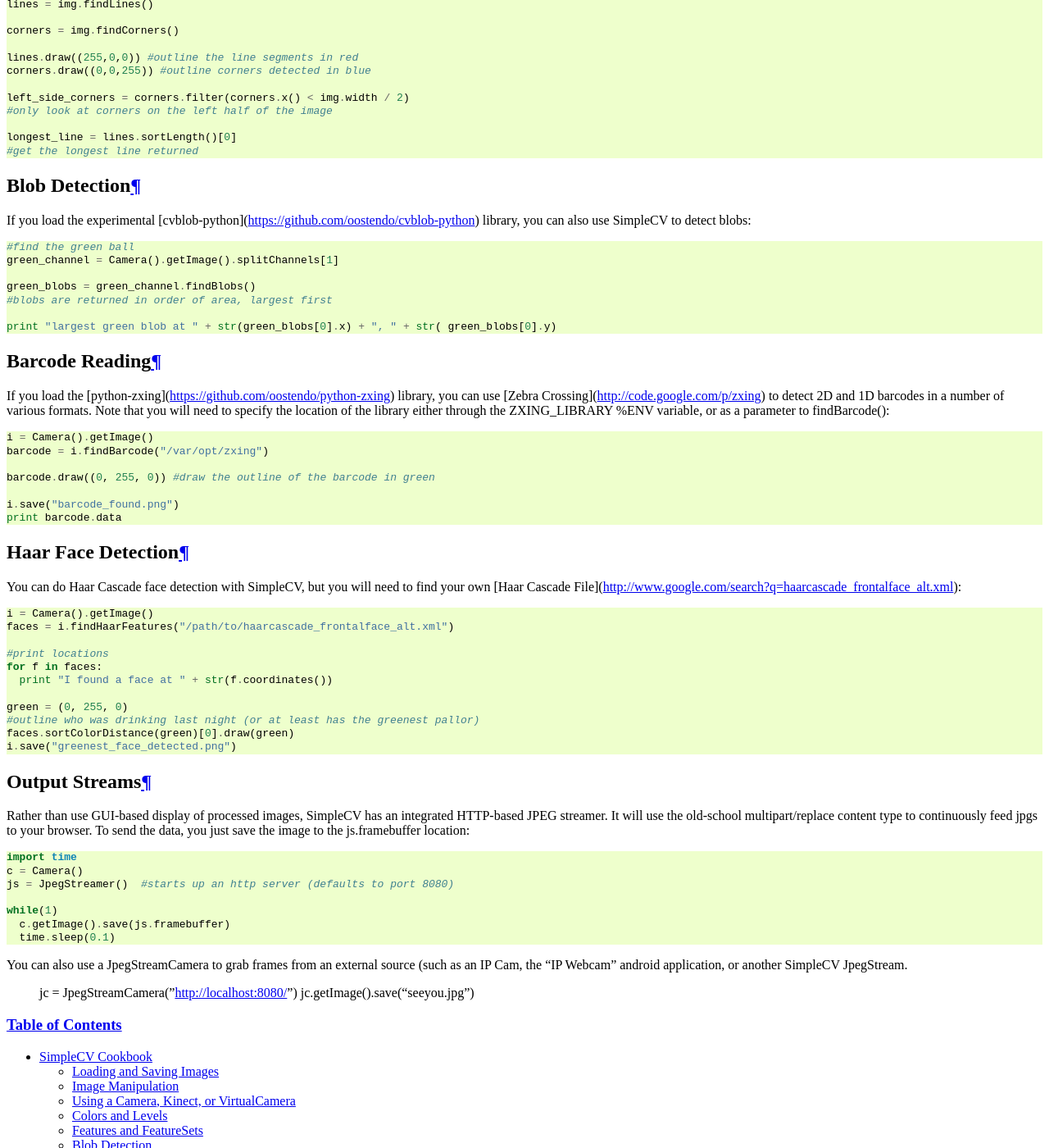
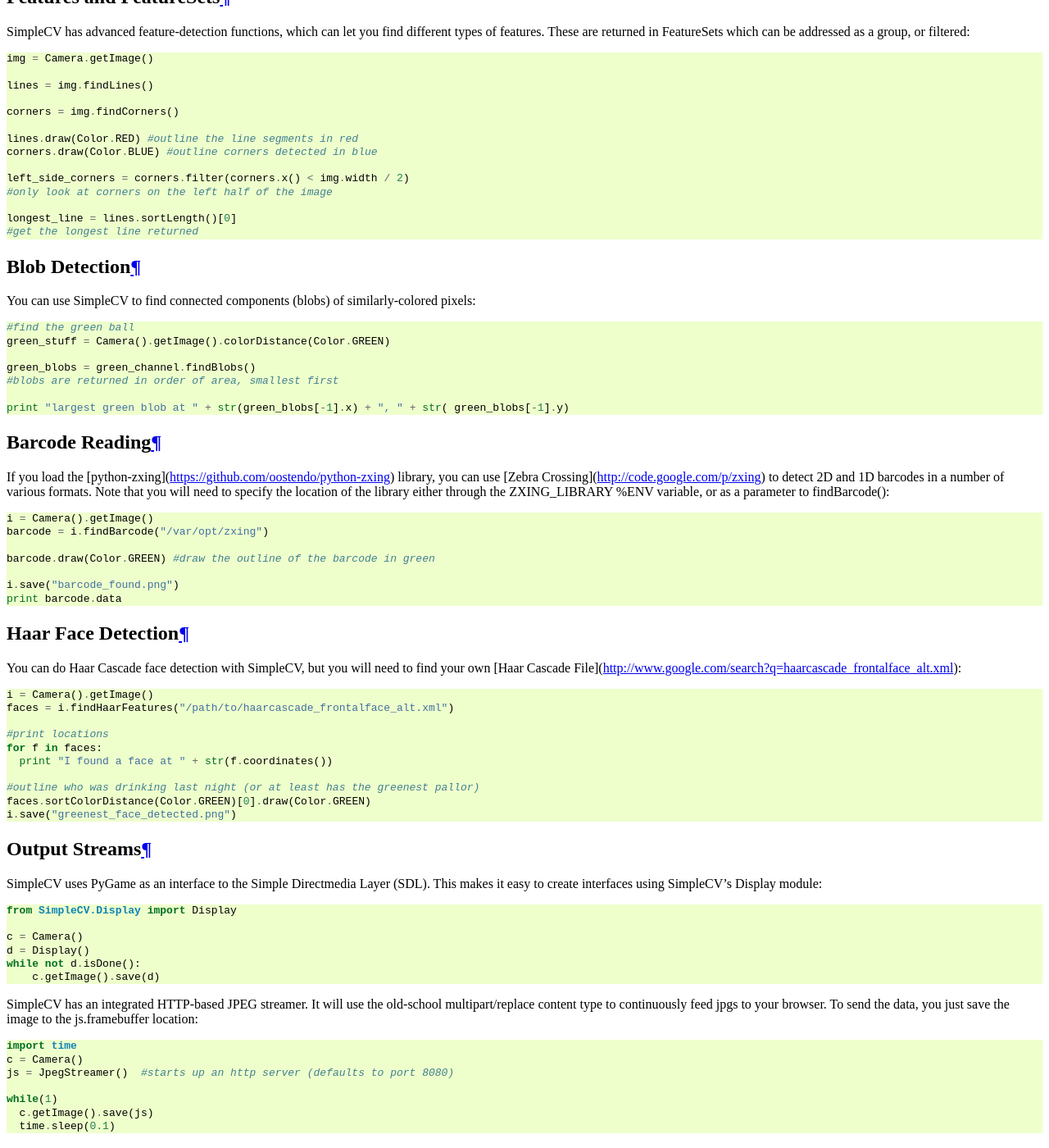
Before and after one commit to sightmachine/SimpleCV, a Sphinx documentation site: the page built from doc/cookbook.rst, in a window 1280 px wide and 1400 px high, scrolled down 1999 px. Shown: the whole window at 82% size. Built offline with Sphinx 7.4.7, drawn with Linux system fonts in a browser that asks for light colours; some of the changed text lies outside the part shown.

Commit message:
documentation updates

```diff
--- a/doc/cookbook.rst
+++ b/doc/cookbook.rst
@@ -75,6 +76,12 @@
 
     imgcam.getImage().save("copy_of_apples.jpg")
     imgcam.getImage().save("frame_1_of_bananas.jpg")
+
+You can also use a JpegStreamCamera to grab frames from an MJPG source (such as an IP Cam, the "IP Webcam" android application, or another SimpleCV JpegStream::
+
+    jc = JpegStreamCamera("http://myname:mypasswd@ipcamera_host/stream.mjpg")
+    jc.getImage().save("seeyou.jpg")
+
 
 Colors and Levels
 -----------------
@@ -119,8 +126,8 @@
 
     corners = img.findCorners()
 
-    lines.draw((255,0,0)) #outline the line segments in red
-    corners.draw((0,0,255)) #outline corners detected in blue
+    lines.draw(Color.RED) #outline the line segments in red
+    corners.draw(Color.BLUE) #outline corners detected in blue
 
     left_side_corners = corners.filter(corners.x() < img.width / 2)
     #only look at corners on the left half of the image
@@ -132,15 +139,15 @@
 Blob Detection
 -------------------
 
-If you load the experimental [cvblob-python](https://github.com/oostendo/cvblob-python) library, you can also use SimpleCV to detect blobs::
+You can use SimpleCV to find connected components (blobs) of similarly-colored pixels::
 
     #find the green ball
-    green_channel = Camera().getImage().splitChannels[1]
+    green_stuff = Camera().getImage().colorDistance(Color.GREEN)
 
     green_blobs = green_channel.findBlobs()
-    #blobs are returned in order of area, largest first
+    #blobs are returned in order of area, smallest first
 
-    print "largest green blob at " + str(green_blobs[0].x) + ", " + str( green_blobs[0].y)
+    print "largest green blob at " + str(green_blobs[-1].x) + ", " + str( green_blobs[-1].y)
 
 
 Barcode Reading
@@ -153,7 +160,7 @@
     i = Camera().getImage()
     barcode = i.findBarcode("/var/opt/zxing")
 
-    barcode.draw((0, 255, 0)) #draw the outline of the barcode in green
+    barcode.draw(Color.GREEN) #draw the outline of the barcode in green
 
     i.save("barcode_found.png")
     print barcode.data
@@ -170,17 +177,26 @@
     for f in faces:
       print "I found a face at " + str(f.coordinates())
 
-    green = (0, 255, 0)
     #outline who was drinking last night (or at least has the greenest pallor)
-    faces.sortColorDistance(green)[0].draw(green)
+    faces.sortColorDistance(Color.GREEN)[0].draw(Color.GREEN)
     i.save("greenest_face_detected.png")
 
 
 Output Streams
 -----------------
 
-Rather than use GUI-based display of processed images, SimpleCV has an
-integrated HTTP-based JPEG streamer.  It will use the old-school
+SimpleCV uses PyGame as an interface to the Simple Directmedia Layer (SDL).
+This makes it easy to create interfaces using SimpleCV's Display module::
+
+    from SimpleCV.Display import Display
+
+    c = Camera()
+    d = Display()
+    while not d.isDone():
+        c.getImage().save(d)
+
+
+SimpleCV has an integrated HTTP-based JPEG streamer.  It will use the old-school
 multipart/replace content type to continuously feed jpgs to your browser.
 To send the data, you just save the image to the js.framebuffer location::
 
@@ -189,11 +205,18 @@
     js = JpegStreamer()  #starts up an http server (defaults to port 8080)
 
     while(1)
-      c.getImage().save(js.framebuffer)
+      c.getImage().save(js)
       time.sleep(0.1)
 
 
-You can also use a JpegStreamCamera to grab frames from an external source (such as an IP Cam, the "IP Webcam" android application, or another SimpleCV JpegStream.
+You can also write frames directly to video, using OpenCV's VideoWriter.  Note
+that your available formats may be dependent on your platform::
 
-    jc = JpegStreamCamera("http://localhost:8080/")
-    jc.getImage().save("seeyou.jpg")
+    import time
+    c = Camera
+    vs = VideoStream("out.avi", fps=15)
+
+    framecount = 0
+    while(framecount < 15 * 600): #record for 5 minutes @ 15fps
+        c.getImage().save(vs)
+        time.sleep(0.1)
```
Also changed, not shown: other parts of doc/cookbook.rst (+1 -0 lines), README.markdown (+3 -32 lines).
